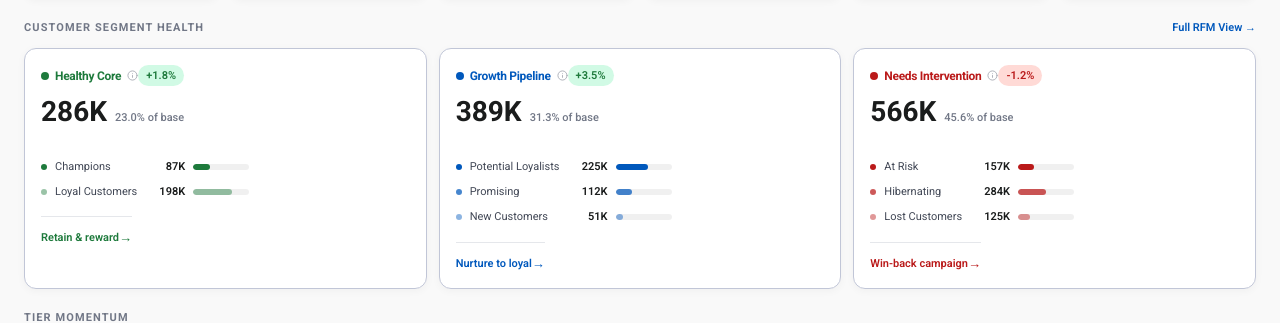
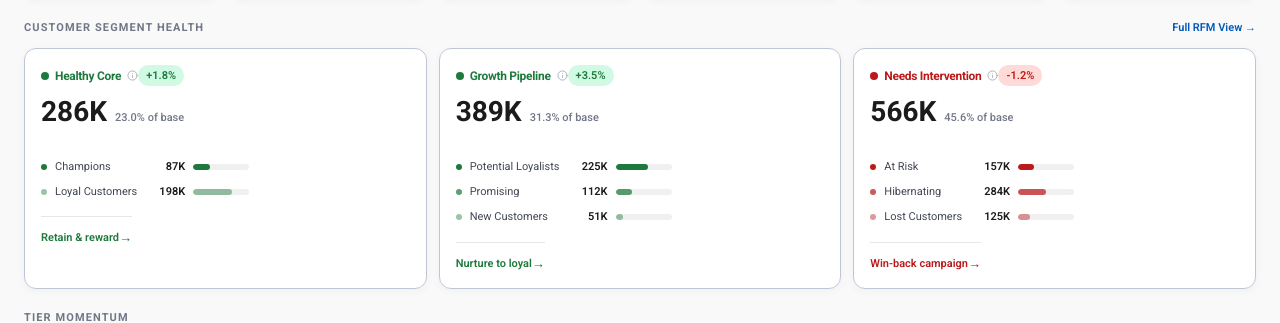
Before and after one commit to KVR-AG/customerlens, a React (Vite) app: page /home in a window 1280 px wide. Shown: the part 322-645 px from the top of the page. Built offline with nearby package versions, Linux system fonts and the light colour scheme.

Commit message:
Changes login

```diff
--- a/src/pages/Home/HomePage.tsx
+++ b/src/pages/Home/HomePage.tsx
@@ -14,7 +14,7 @@ import { STATUS_LABELS, STATUS_COLORS } from '@/data/campaigns'
 
 type Period = 'YTD' | 'MTD' | 'WTD'
 
-// ─── Segment bucketing config ────────────────────────────────────────────────
+// ─── Segment bucketing config (colors derived at render time from trend) ──────
 const SEGMENT_BUCKETS = [
   {
     key: 'healthy',
@@ -22,9 +22,6 @@ const SEGMENT_BUCKETS = [
     sublabel: 'Champions · Loyal Customers',
     segments: ['Champions', 'Loyal Customers'],
     tooltip: 'Your most valuable customers — frequent buyers who spent recently. Champions are your top RFM scorers (highest recency, frequency & spend). Loyal Customers buy regularly but slightly less so. Losing one here costs far more than acquiring ten new Silver members. Focus: rewards, VIP access, early launches.',
-    colorClass: 'text-[#1e7a3c]',
-    bgClass: 'bg-[#f0faf4] border-[#a7d9b8]',
-    dotColor: '#1e7a3c',
     action: 'Retain & reward',
     actionPath: '/metrics?tab=rfm',
   },
@@ -33,10 +30,7 @@ const SEGMENT_BUCKETS = [
     label: 'Growth Pipeline',
     sublabel: 'Potential Loyalists · Promising · New',
     segments: ['Potential Loyalists', 'Promising', 'New Customers'],
-    tooltip: 'Customers who show loyalty intent but haven\'t fully committed yet. New Customers just enrolled. Promising ones have visited a couple of times. Potential Loyalists are one or two purchases away from being regulars. A well-timed nudge — tier upgrade incentive, bonus points, cross-brand offer — can convert this group into your Healthy Core.',
-    colorClass: 'text-[#0058bc]',
-    bgClass: 'bg-[#f0f4ff] border-[#a7bfed]',
-    dotColor: '#0058bc',
+    tooltip: "Customers who show loyalty intent but haven't fully committed yet. New Customers just enrolled. Promising ones have visited a couple of times. Potential Loyalists are one or two purchases away from being regulars. A well-timed nudge — tier upgrade incentive, bonus points, cross-brand offer — can convert this group into your Healthy Core.",
     action: 'Nurture to loyal',
     actionPath: '/campaigns',
   },
@@ -46,13 +40,16 @@ const SEGMENT_BUCKETS = [
     sublabel: 'At Risk · Hibernating · Lost',
     segments: ['At Risk', 'Hibernating', 'Lost Customers'],
     tooltip: 'At Risk: were once active but are lapsing now — act fast. Hibernating: no purchase in many months, still reachable. Lost: likely churned. Every day without action reduces win-back probability. A targeted re-engagement offer (bonus points, personalised discount) now is cheaper than re-acquiring them cold later.',
-    colorClass: 'text-[#ba1a1a]',
-    bgClass: 'bg-[#fff4f4] border-[#f5aaaa]',
-    dotColor: '#ba1a1a',
     action: 'Win-back campaign',
     actionPath: '/actions',
   },
 ] as const
+
+// ─── Trend-driven color palette (green = bullish, red = bearish) ─────────────
+const TREND_COLORS = {
+  positive: { dot: '#1e7a3c', text: 'text-[#1e7a3c]', bg: 'bg-[#f0faf4] border-[#a7d9b8]' },
+  negative: { dot: '#ba1a1a', text: 'text-[#ba1a1a]', bg: 'bg-[#fff4f4] border-[#f5aaaa]' },
+}
 
 // ─── Tier config ─────────────────────────────────────────────────────────────
 const TIER_CONFIG = [
@@ -171,6 +168,7 @@ export function HomePage() {
                 const pct = ((totalCount / totalBase) * 100).toFixed(1)
                 const avgTrend = bucketSegs.reduce((a, s) => a + s.trend, 0) / bucketSegs.length
                 const isPos = avgTrend >= 0
+                const palette = isPos ? TREND_COLORS.positive : TREND_COLORS.negative
 
                 return (
                   <button
@@ -179,14 +177,14 @@ export function HomePage() {
                     onClick={() => navigate(bucket.actionPath)}
                     className={cn(
                       'focus-ring text-left card p-4 border rounded-xl card-hover flex flex-col gap-0',
-                      bucket.bgClass
+                      palette.bg
                     )}
                   >
                     {/* ── Header row ── */}
                     <div className="flex items-center justify-between">
                       <div className="flex items-center gap-1.5">
-                        <span className="w-2 h-2 rounded-full flex-shrink-0" style={{ background: bucket.dotColor }} />
-                        <span className={cn('text-[12px] font-bold tracking-tight', bucket.colorClass)}>
+                        <span className="w-2 h-2 rounded-full flex-shrink-0" style={{ background: palette.dot }} />
+                        <span className={cn('text-[12px] font-bold tracking-tight', palette.text)}>
                           {bucket.label}
                         </span>
                         <Tooltip text={bucket.tooltip} position="bottom" />
@@ -209,10 +207,9 @@ export function HomePage() {
                       </span>
                     </div>
 
-                    {/* ── Stacked proportion bar — shades of the bucket colour ── */}
+                    {/* ── Stacked proportion bar ── */}
                     <div className="mt-3 flex h-2 rounded-full overflow-hidden gap-px">
                       {bucketSegs.map((s, idx) => {
-                        // darkest → lightest as index increases
                         const opacity = 1 - idx * (0.55 / Math.max(bucketSegs.length - 1, 1))
                         return (
                           <div
@@ -220,7 +217,7 @@ export function HomePage() {
                             className="h-full first:rounded-l-full last:rounded-r-full"
                             style={{
                               width: `${(s.count / totalCount) * 100}%`,
-                              background: bucket.dotColor,
+                              background: palette.dot,
                               opacity,
                             }}
                           />
@@ -237,7 +234,7 @@ export function HomePage() {
                           <div key={s.name} className="flex items-center gap-2">
                             <span
                               className="w-1.5 h-1.5 rounded-full flex-shrink-0"
-                              style={{ background: bucket.dotColor, opacity }}
+                              style={{ background: palette.dot, opacity }}
                             />
                             <span className="text-[11px] text-on-surface-var flex-1 truncate leading-none">
                               {s.name}
@@ -248,7 +245,7 @@ export function HomePage() {
                             <div className="w-14 h-1.5 bg-black/[0.06] rounded-full overflow-hidden flex-shrink-0">
                               <div
                                 className="h-full rounded-full"
-                                style={{ width: `${segPct}%`, background: bucket.dotColor, opacity }}
+                                style={{ width: `${segPct}%`, background: palette.dot, opacity }}
                               />
                             </div>
                           </div>
@@ -258,10 +255,10 @@ export function HomePage() {
 
                     {/* ── Action CTA ── */}
                     <div className="mt-4 pt-3 border-t border-black/8 flex items-center justify-between">
-                      <span className={cn('text-[11px] font-semibold', bucket.colorClass)}>
+                      <span className={cn('text-[11px] font-semibold', palette.text)}>
                         {bucket.action}
                       </span>
-                      <span className={cn('text-[13px] font-bold leading-none', bucket.colorClass)}>→</span>
+                      <span className={cn('text-[13px] font-bold leading-none', palette.text)}>→</span>
                     </div>
                   </button>
                 )
--- a/src/pages/Login/LoginPage.tsx
+++ b/src/pages/Login/LoginPage.tsx
@@ -131,9 +131,7 @@ function HeroSection() {
           <span className="text-[15px] font-bold text-[#0f223b]">Customer Lens</span>
         </div> */}
         <h1 className="text-[40px] md:text-[64px] font-black tracking-tight leading-none text-[#0f223b] mb-4">
-          Customer
-          <br />
-          <span className="text-transparent bg-clip-text bg-gradient-to-r from-[#0058bc] to-[#2f7fdd]">Lens</span>
+          Customer <span className="text-transparent bg-clip-text bg-gradient-to-r from-[#0058bc] to-[#2f7fdd]">Lens</span>
         </h1>
         <p className="text-[16px] text-[#233b5a]/80 max-w-sm mx-auto">
           One platform. Every insight. All brands.
```
